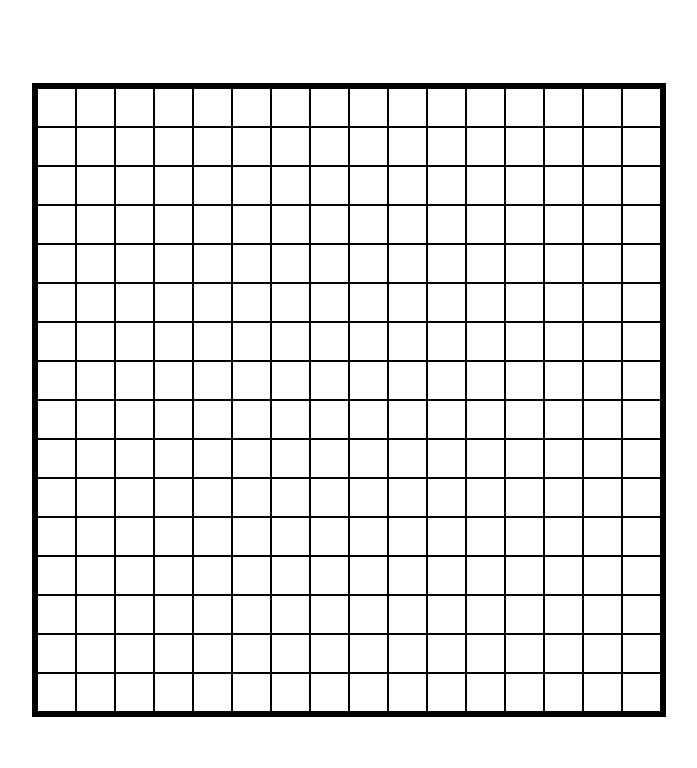
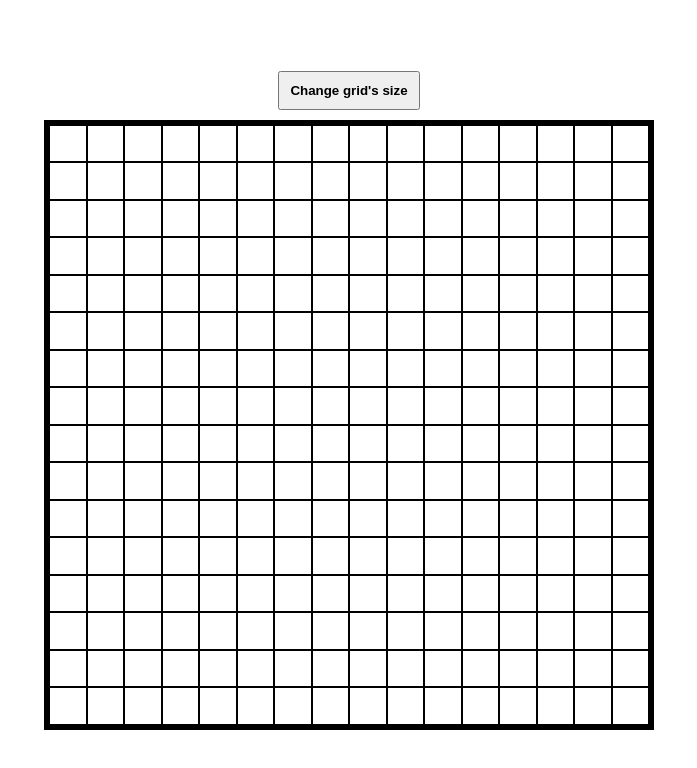
Before and after one commit to Jackob2004/odin-etch-a-sketch, a plain HTML site: page index.html in a window 1280 px wide. Shown: the whole page, without its empty margins (291-988 px from the left). Drawn offline with Linux system fonts and the light colour scheme.

Commit message:
Add creating grids of custom size
Add button and prompt window so user can enter new dimension.

Change calculation of grid elements.
The old one was changing gird size.
Current is changing elements size according to a fixed size grid.

```diff
--- a/index.html
+++ b/index.html
@@ -8,7 +8,7 @@
     <script src="script.js" defer></script>
 </head>
 <body>
-
+    <button>Change grid's size</button>
     <div class="grid-container">
 
     </div>
--- a/script.js
+++ b/script.js
@@ -1,39 +1,21 @@
 const BASE_GRID_SIZE = 600;
 const gridContainer = document.querySelector('.grid-container');
 
-function createGridElements(elementsInRow) {
+function calculateElementSize(elementsInRow) {
+    const GRID_ELEMENT_BORDER= 2;
+    return BASE_GRID_SIZE / elementsInRow - GRID_ELEMENT_BORDER;
+}
+
+function createGridElements(elementsInRow = 16) {
     const totalGridElements = elementsInRow * elementsInRow;
-    const elementSize = Math.floor(BASE_GRID_SIZE / elementsInRow);
+    const elementSize = calculateElementSize(elementsInRow);
 
     for (let i = 0; i < totalGridElements; i++) {
         const gridElement = document.createElement('div');
-        gridElement.setAttribute('style', `border: 1px solid black;
-                             height: ${elementSize}px; width: ${elementSize}px`);
-
+        gridElement.setAttribute('style', `border: 1px solid black; flex: 1 1 ${elementSize}px`);
         gridContainer.appendChild(gridElement);
     }
 }
-
-function adjustGridSize(elementsInRow) {
-    const GRID_ELEMENT_BORDER= 2;
-
-    let adjustedGridSize = BASE_GRID_SIZE + GRID_ELEMENT_BORDER * elementsInRow;
-
-    if (BASE_GRID_SIZE % elementsInRow !== 0) {
-        adjustedGridSize -= BASE_GRID_SIZE % elementsInRow;
-    }
-
-    gridContainer.setAttribute('style', `height: ${adjustedGridSize}px; width: ${adjustedGridSize}px`);
-}
-
-function generateGrid() {
-    let elementsInRow= 16;
-
-    createGridElements(elementsInRow);
-    adjustGridSize(elementsInRow);
-}
-
-generateGrid();
 
 function changeGridElementColor(event) {
     const gridElement = event.target;
@@ -45,4 +27,20 @@ function changeGridElementColor(event) {
     gridElement.style.backgroundColor = 'black';
 }
 
+function regenerateGrid() {
+    const newRowSize = +prompt('Enter new gird\'s dimension [1-100]', '');
+    if (!newRowSize || !Number.isInteger(newRowSize)) return;
+
+    let validatedRowSize = newRowSize;
+
+    validatedRowSize = (validatedRowSize > 100) ? 100 : validatedRowSize;
+    validatedRowSize = (validatedRowSize < 1) ? 1 : validatedRowSize;
+
+    document.querySelectorAll('.grid-container div').forEach((node) => node.remove());
+    createGridElements(validatedRowSize);
+}
+
+createGridElements();
+
 gridContainer.addEventListener('mouseover', changeGridElementColor);
+document.querySelector('button').addEventListener('click', regenerateGrid);
--- a/styles.css
+++ b/styles.css
@@ -12,6 +12,7 @@ body {
     justify-content: center;
     align-items: center;
     min-height: 100%;
+    flex-direction: column;
 }
 
 .grid-container {
@@ -20,4 +21,11 @@ body {
     width: 600px;
     height: 600px;
     border: 5px solid black;
+    gap: 0;
 }
+
+button {
+    padding: 10px;
+    margin-bottom: 10px;
+    font-weight: bold;
+}
```
